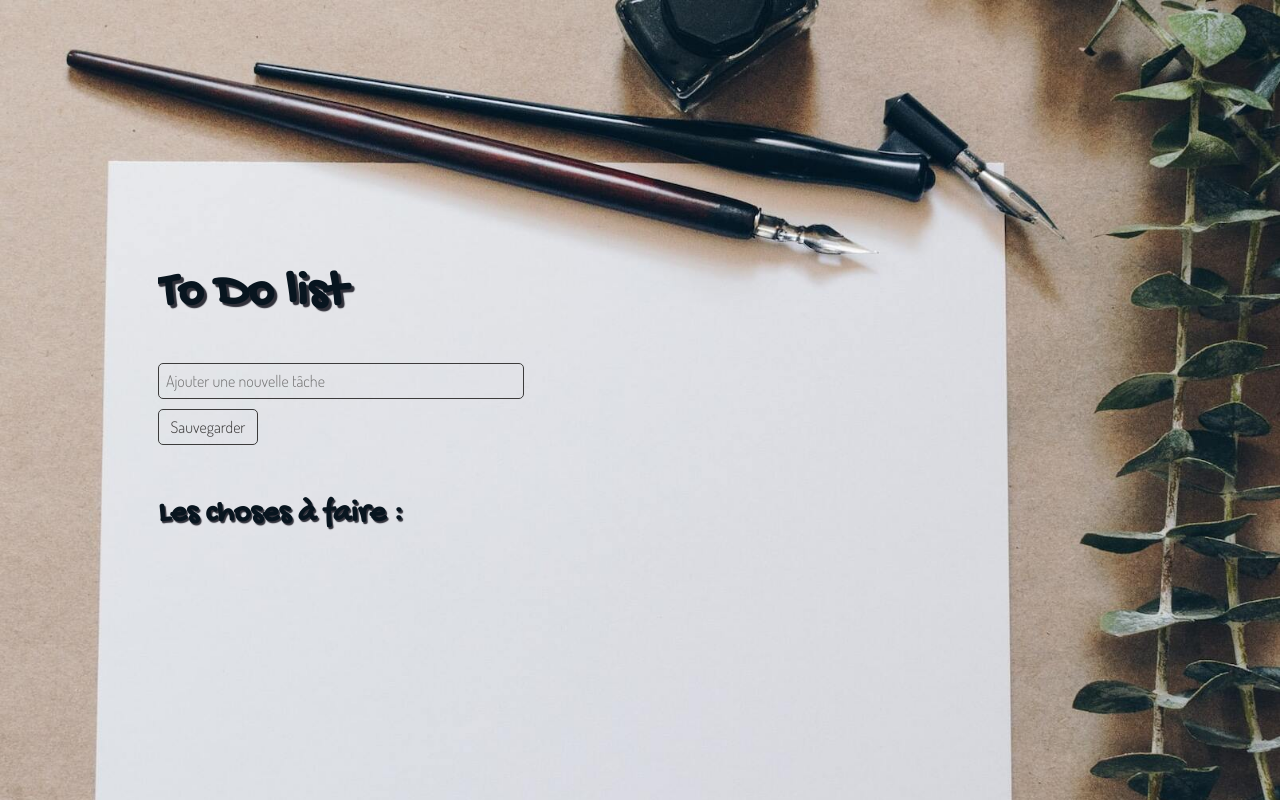
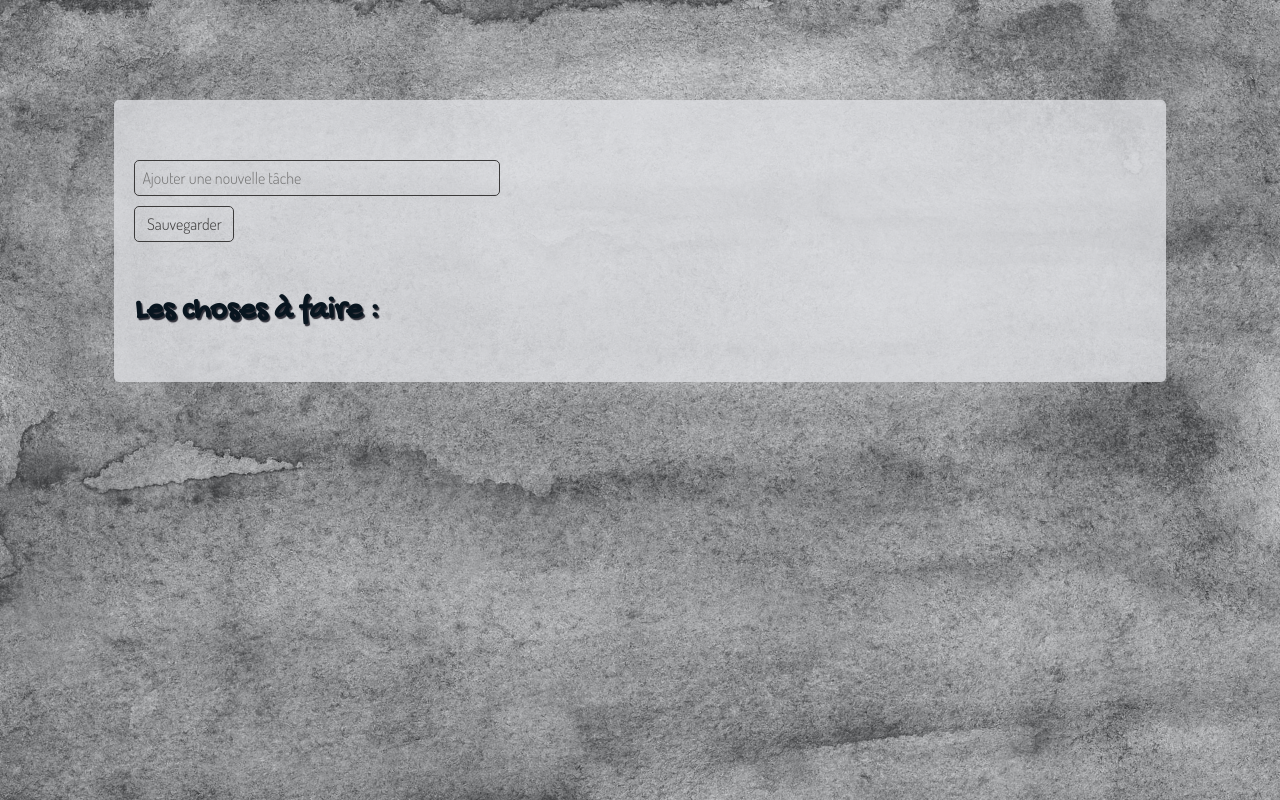
Before and after one commit to NaelJL/ToDoList, a PHP site: page / in a window 1280 px wide. Run offline with PHP 8.4, Linux system fonts and the light colour scheme; data comes from the database, SQL or seed files in the repository.

Commit message:
background

```diff
--- a/index.php
+++ b/index.php
@@ -9,7 +9,7 @@
         @import url('https://fonts.googleapis.com/css2?family=Dosis:wght@300&family=Gochi+Hand&display=swap');
 
         body {
-            background: url('ressources/kelly-sikkema-Oz_J_FXKvIs-unsplash_medium.jpg');
+            background: url('ressources/kseniya-lapteva-qgWQuzpazWw-unsplash.jpg');
             background-attachment: fixed;
             background-repeat: no-repeat;
             background-size: cover;
@@ -20,18 +20,20 @@
             font-family: 'Dosis', sans-serif;
             font-size: 20px;
             color: rgb(8, 21, 31);
-            background-color: rgba(221, 222, 226, 0);
             border: none;
-            width: 900px;
-            height: 510px;
             overflow: scroll;
-            margin: 230px auto auto 150px;
+            background-color: rgba(221, 222, 226, 0.8);
+            padding: 20px;
+            border-radius: 5px;
+            margin: 100px auto;
+            width: 80%;
         }
 
         h1 {
             text-shadow: 3px 3px 1px #303039;
             font-family: 'Gochi Hand', sans-serif;
             font-size: 50px;
+            text-align: center;
         }
 
         h3 {
@@ -103,20 +105,6 @@
         .logo-close:hover {
             cursor: pointer;
         }
-
-        @media only screen and (max-width: 1120px) {
-            body {
-                background: url('ressources/kseniya-lapteva-qgWQuzpazWw-unsplash.jpg');
-            }
-
-            main {
-                background-color: rgba(221, 222, 226, 0.8);
-                padding: 20px;
-                border-radius: 5px;
-                margin: 100px auto;
-                width: 80%;
-            }
-        }
     </style>
     <title>To Do List</title>
 </head>
@@ -141,11 +129,12 @@
                 $query->execute([
                     'task' => $task_ok
                 ]);
-                echo "<p style='color: darkcyan '>La tâche a été ajoutée avec succès.</p>";
-            } else {
-                echo "<p>Vous devez écrire une nouvelle tâche pour pouvoir l'ajouter.</p>";
             }
         }
+
+        // afficher les tâches
+        $all = $pdo->query('SELECT * FROM todo');
+        $tasks = $all->fetchAll();
 
         // supprimer la tâche
         if (isset($_POST['id'])) {
@@ -156,13 +145,8 @@
                 $query->execute([
                     'id' => $id
                 ]);
-                echo "<p style='color: hotpink'>La tâche a été supprimée avec succès.</p>";
             }
         }
-
-        // afficher les tâches
-        $all = $pdo->query('SELECT * FROM todo');
-        $tasks = $all->fetchAll();
     } catch (PDOException $e) {
         $error = $e->getMessage();
     }
@@ -170,8 +154,6 @@
 
     <main>
         <header>
-            <h1>To Do list</h1>
-
             <form action="" method="POST" class="add-task">
                 <input type="text" id="add" name="add" value="" placeholder="Ajouter une nouvelle tâche" />
                 <input type="submit" value="Sauvegarder" />
```
